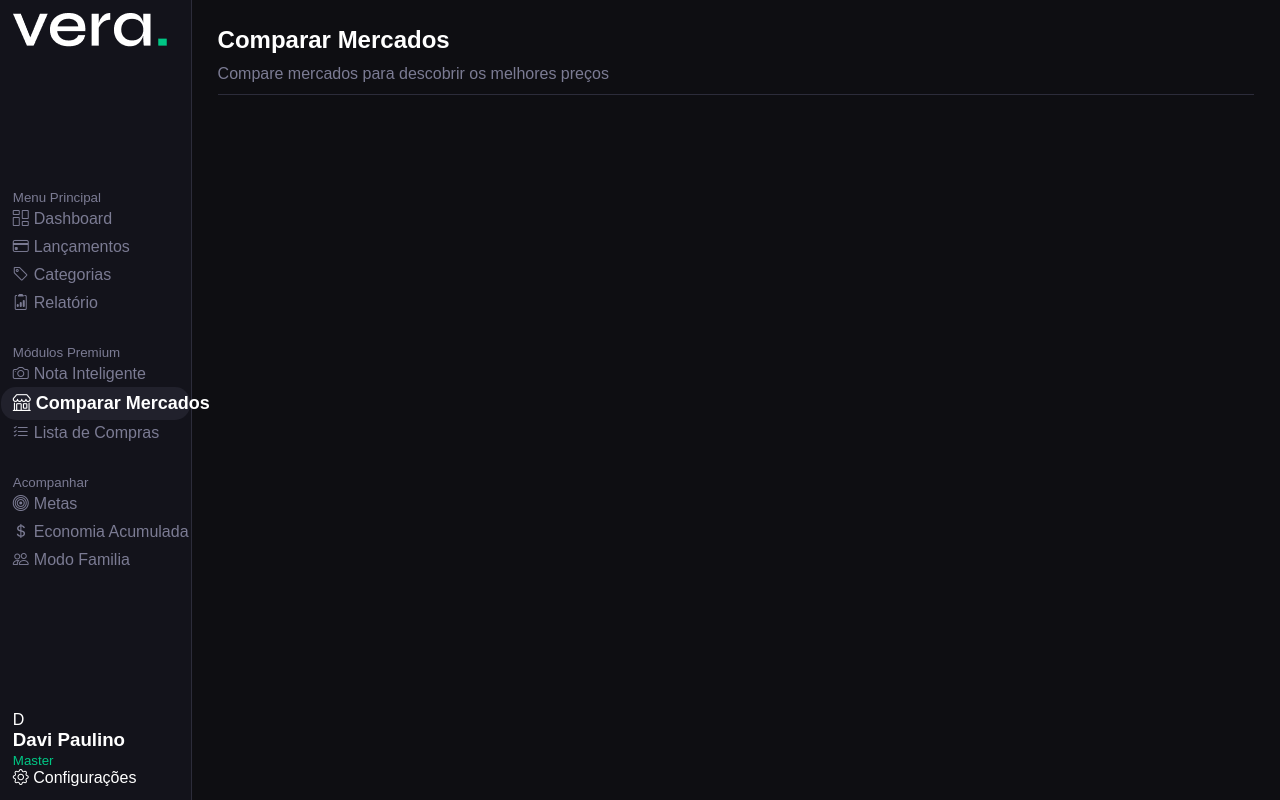
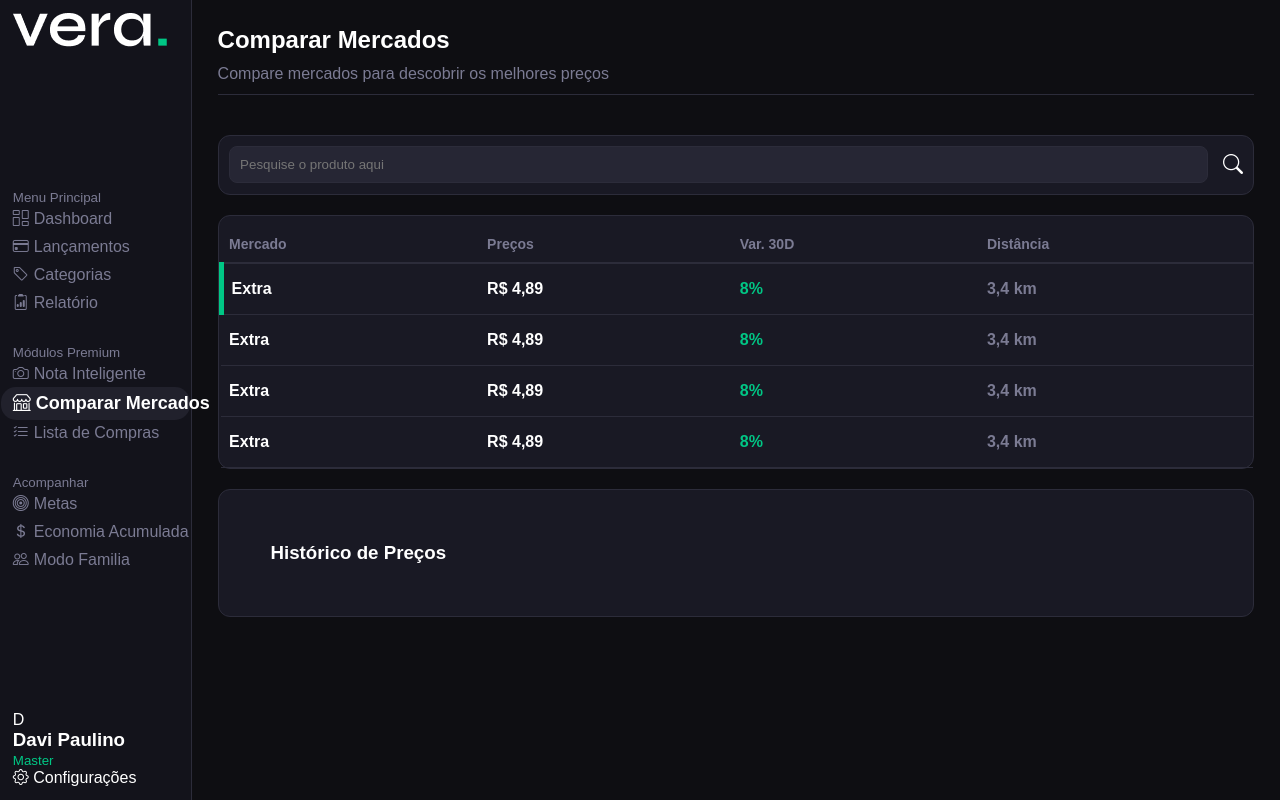
Before and after one commit to Davimpaulino/Vera.Finance, a React (Vite) app in the folder frontend/: page /mercados in a window 1280 px wide. Built offline with nearby package versions, Linux system fonts and the light colour scheme.

Commit message:
FInalização nota e criação de Compaaração de mercados

```diff
--- a/frontend/src/Css/Sistema/Mercados.css
+++ b/frontend/src/Css/Sistema/Mercados.css
@@ -0,0 +1,44 @@
+.sistema .search{
+    grid-column: 1/9;
+    padding: 1%;
+    display: flex;
+    align-items: center;
+    justify-content: center;
+    flex-direction: row;
+}
+.sistema .search input{
+    width: 98%;
+    padding: 1%;
+    margin-right: 1%;
+}
+.sistema .search i{
+    font-size: 20px;
+}
+.sistema .mercados{
+    grid-column: 1/9;
+    padding: 1% 0 0 0;
+}
+.sistema .mercados table{
+    width: 100%;
+    text-align: left;
+    border-collapse: collapse;
+}
+.sistema .mercados table th{
+    border-bottom: 2px solid var(--border-c);
+    padding: 10px 8px;
+    font-size: 14px;
+    color: var(--descripition);
+}
+.sistema .mercados table tbody{
+    font-weight: bold;
+}
+.sistema .mercados table tr.mais-barato{
+    border-left: 5px solid var(--primary);
+}
+.sistema .mercados table td{
+    padding: 16px 8px;
+    border-bottom: var(--border);
+}
+.sistema .historico{
+    grid-column: 1/9;
+}
--- a/frontend/src/Css/Sistema/Nota.css
+++ b/frontend/src/Css/Sistema/Nota.css
@@ -24,6 +24,7 @@
 }
 .sistema .analise{
     grid-column: 1/9;
+    padding: 2%;
 }
 .sistema .analise header{
     justify-content: space-between;
@@ -35,3 +36,28 @@
     align-items: center;
     margin-bottom: 5%;
 }
+.sistema .analise table{
+    width: 100%;
+    text-align: left;
+    margin: 1% 0;
+    border-collapse: collapse;
+}
+.sistema .analise table th{
+    border-bottom: 2px solid var(--border-c);
+    padding: 10px 8px;
+    font-size: 14px;
+    color: var(--descripition);
+}
+.sistema .analise table tbody{
+    font-weight: bold;
+}
+.sistema .analise table tr.caro{
+    background-color: var(--bg-red);
+}
+.sistema .analise table tr.caro .diferenca{
+    color: red;
+}
+.sistema .analise table td{
+    padding: 16px 8px;
+    border-bottom: var(--border)
+}
--- a/frontend/src/Css/index.css
+++ b/frontend/src/Css/index.css
@@ -7,6 +7,7 @@
 :root {
   --bg: #0E0E12;
   --bg-verde: #111B1E;
+  --bg-red: rgb(255, 81,81, 0.08);
   --bg-nav: #13131B;
   --card: #191924;
   --border: 1px solid #2C2C3A;
@@ -47,10 +48,15 @@ input{
   outline: none;
   transition: all ease-in-out 0.3s;
   color: white;
+  border: var(--border);
 }
 input:hover,
 input:focus{
   border-color: var(--primary);
+}
+.card input{
+  background-color: rgb(89,89,118,0.2);
+  outline: none;
 }
 .txt-primary{
   color: var(--primary);
--- a/frontend/src/Sistema/Mercados.jsx
+++ b/frontend/src/Sistema/Mercados.jsx
@@ -58,6 +58,57 @@ function App() {
                 <p className="description">Compare mercados para descobrir os melhores preços</p>
             </div>
         </header>
+
+        <div className="select"></div>
+
+        <div className="card search">
+            <input type="text" placeholder='Pesquise o produto aqui'/>
+            <i class="bi bi-search"></i>
+        </div>
+
+        <div className="mercados card">
+            <table>
+                <thead>
+                    <tr>
+                        <th>Mercado</th>
+                        <th>Preços</th>
+                        <th>Var. 30D</th>
+                        <th>Distância</th>
+                    </tr>
+                </thead>
+
+                <tbody>
+                    <tr className='mais-barato'>
+                        <td>Extra</td>
+                        <td>R$ 4,89</td>
+                        <td className='txt-primary'>8%</td>
+                        <td className='description'>3,4 km</td>
+                    </tr>
+                    <tr>
+                        <td>Extra</td>
+                        <td>R$ 4,89</td>
+                        <td className='txt-primary'>8%</td>
+                        <td className='description'>3,4 km</td>
+                    </tr>
+                    <tr>
+                        <td>Extra</td>
+                        <td>R$ 4,89</td>
+                        <td className='txt-primary'>8%</td>
+                        <td className='description'>3,4 km</td>
+                    </tr>
+                    <tr>
+                        <td>Extra</td>
+                        <td>R$ 4,89</td>
+                        <td className='txt-primary'>8%</td>
+                        <td className='description'>3,4 km</td>
+                    </tr>
+                </tbody>
+            </table>
+        </div>
+
+        <div className="historico card">
+            <h3>Histórico de Preços</h3>
+        </div>
     </div>
     </>
   )
--- a/frontend/src/Sistema/Nota.jsx
+++ b/frontend/src/Sistema/Nota.jsx
@@ -91,6 +91,55 @@ function App() {
                     <h3 className="txt-primary">R$ 22,40</h3>
                 </div>
             </header>
+
+            <table>
+                <thead>
+                    <tr>
+                        <th>Produto</th>
+                        <th>QTD</th>
+                        <th>Pago</th>
+                        <th>Menor</th>
+                        <th>Diferença</th>
+                        <th>Onde</th>
+                    </tr>
+                </thead>
+
+                <tbody>
+                    <tr className='caro'>
+                        <td><i class="bi bi-exclamation-triangle"></i> Leite Parmalat 1L</td>
+                        <td>2</td>
+                        <td>R$ 5,99</td>
+                        <td>R$ 4,89</td>
+                        <td className='diferenca'><i class="bi bi-arrow-up"></i> R$ 1,10</td>
+                        <td>Extra</td>
+                    </tr>
+                    <tr className='caro'>
+                        <td><i class="bi bi-exclamation-triangle"></i> Leite Parmalat 1L</td>
+                        <td>2</td>
+                        <td>R$ 5,99</td>
+                        <td>R$ 4,89</td>
+                        <td className='diferenca'><i class="bi bi-arrow-up"></i> R$ 1,10</td>
+                        <td>Extra</td>
+                    </tr>
+                    <tr className='caro'>
+                        <td><i class="bi bi-exclamation-triangle"></i> Leite Parmalat 1L</td>
+                        <td>2</td>
+                        <td>R$ 5,99</td>
+                        <td>R$ 4,89</td>
+                        <td className='diferenca'><i class="bi bi-arrow-up"></i> R$ 1,10</td>
+                        <td>Extra</td>
+                    </tr>
+                    <tr>
+                        <td><i class="bi bi-check-circle"></i> Arroz Camil 5kg</td>
+                        <td>1</td>
+                        <td>R$ 13,89</td>
+                        <td>R$ 13,89</td>
+                        <td>---</td>
+                        <td>---</td>
+                    </tr>
+                </tbody>
+            </table>
+            <button className="btn-primary">Adicionar produtos com alerta à lista</button>
         </div>
     </div>
     </>
--- a/frontend/src/Sistema/Relatorio.jsx
+++ b/frontend/src/Sistema/Relatorio.jsx
@@ -79,64 +79,64 @@ function App() {
         </div>
 
         <div className="card vs-mes">
-            <h2>Maio VS Abril</h2>
+            <h3>Maio VS Abril</h3>
         </div>
 
         <div className="card maiores-gastos">
-            <h2>Top 5 Maiores Gastos</h2>
+            <h3>Top 5 Maiores Gastos</h3>
             <div className='item'>
                 <div className='info'>
                     <p className="description posicao">1</p>
                     <div>
-                        <h3>Pão de Açúcar</h3>
+                        <h4>Pão de Açúcar</h4>
                         <p className="description">Supermercado - 11/05</p>
                     </div>
                 </div>
-                <h3>R$ 312,50</h3>
+                <h4>R$ 312,50</h4>
             </div>
             <div className='item'>
                 <div className='info'>
                     <p className="description posicao">1</p>
                     <div>
-                        <h3>Pão de Açúcar</h3>
+                        <h4>Pão de Açúcar</h4>
                         <p className="description">Supermercado - 11/05</p>
                     </div>
                 </div>
-                <h3>R$ 312,50</h3>
+                <h4>R$ 312,50</h4>
             </div>
             <div className='item'>
                 <div className='info'>
                     <p className="description posicao">1</p>
                     <div>
-                        <h3>Pão de Açúcar</h3>
+                        <h4>Pão de Açúcar</h4>
                         <p className="description">Supermercado - 11/05</p>
                     </div>
                 </div>
-                <h3>R$ 312,50</h3>
+                <h4>R$ 312,50</h4>
             </div>
             <div className='item'>
                 <div className='info'>
                     <p className="description posicao">1</p>
                     <div>
-                        <h3>Pão de Açúcar</h3>
+                        <h4>Pão de Açúcar</h4>
                         <p className="description">Supermercado - 11/05</p>
                     </div>
                 </div>
-                <h3>R$ 312,50</h3>
+                <h4>R$ 312,50</h4>
             </div>
             <div className='item'>
                 <div className='info'>
                     <p className="description posicao">1</p>
                     <div>
-                        <h3>Pão de Açúcar</h3>
+                        <h4>Pão de Açúcar</h4>
                         <p className="description">Supermercado - 11/05</p>
                     </div>
                 </div>
-                <h3>R$ 312,50</h3>
+                <h4>R$ 312,50</h4>
             </div>
         </div>
         <div className="card insights">
-            <h2>Insights Automáticos</h2>
+            <h3>Insights Automáticos</h3>
             <div className="dica">
                 <i className='bi bi-arrow-down'></i>
                 <p>
```
